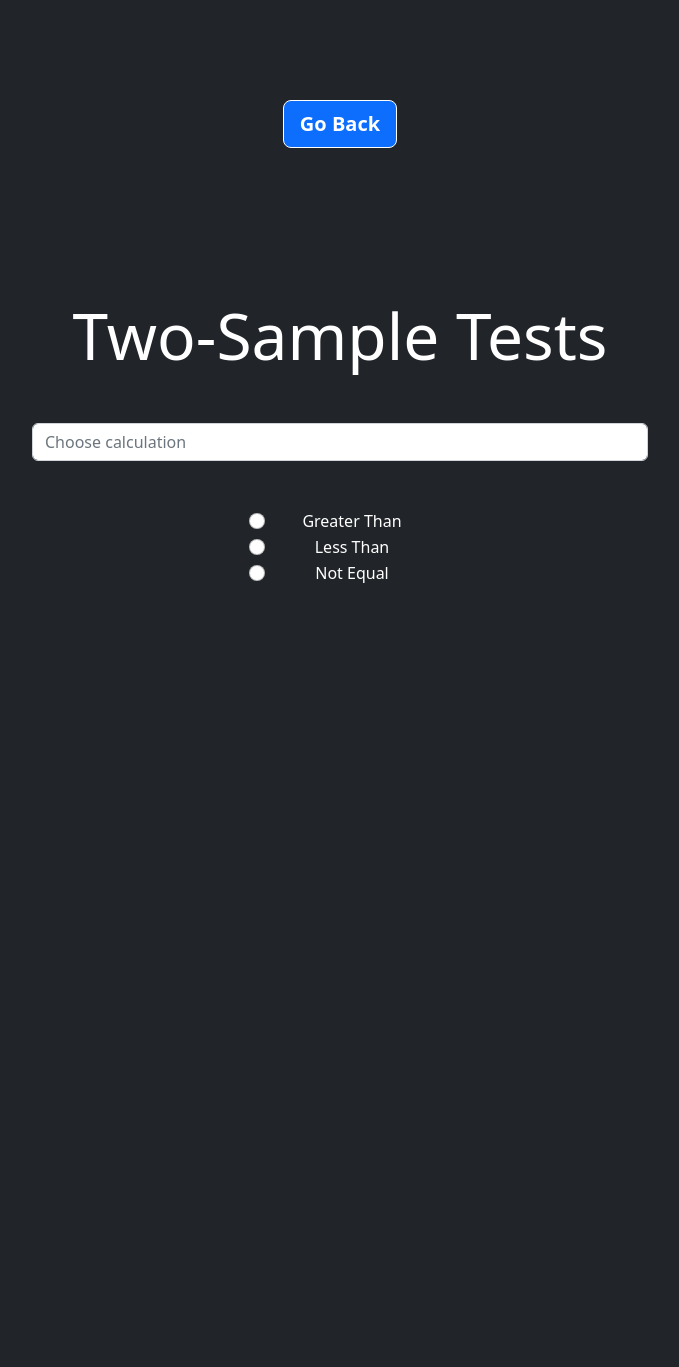
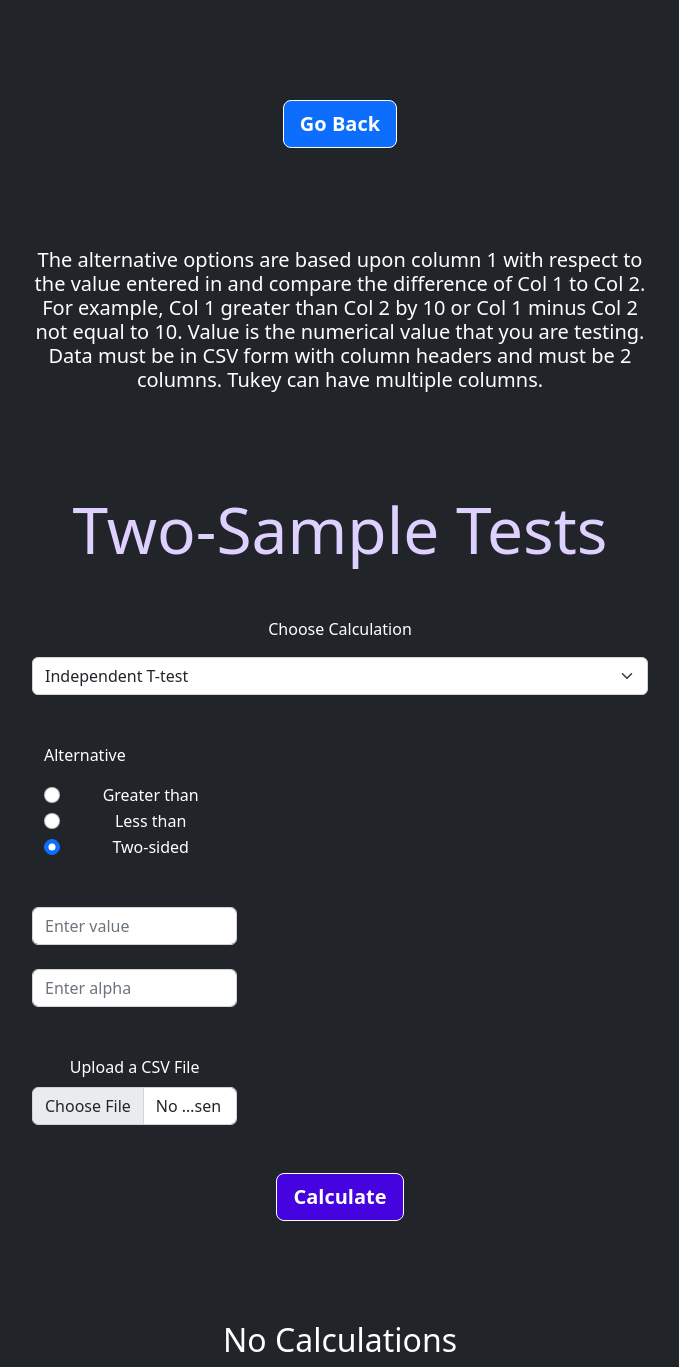
Before and after one commit to mkerekes1427/django-stats, a Django app: template templates/two-sample.html in a window 1280 px wide. Shown: the whole page, without its empty margins (300-979 px from the left). Before the commit the page ends 583 px from the top, so only its background shows below. Run offline with Django 3.2, Linux system fonts and the light colour scheme; the template is opened without the code that fills it, so the values that code supplies are empty; some libraries are stand-ins or nearby versions.

Commit message:
Working on 2 sample

```diff
--- a/templates/one-sample.html
+++ b/templates/one-sample.html
@@ -20,7 +20,7 @@
     <h5 class="text-center" style="margin-bottom: 100px;">The alternative options are based upon column 1 with respect to the value entered in.
         For example, Col 1 greater than 10 or Col 1 not equal to 10. Value is the numerical value that you are testing. Data must be in CSV form with column header and must be in a single column.</h5>
 
-    <h1 class="text-center display-3 mb-5" >One-Sample Tests</h1>
+    <h1 class="text-center display-3 mb-5" style="color:#ded0ff">One-Sample Tests</h1>
 
 
     <form method="POST" enctype="multipart/form-data">
--- a/templates/partials/prop1.html
+++ b/templates/partials/prop1.html
@@ -4,7 +4,7 @@
     <h1 class="mt-3 mb-3">Z Statistic: {{z_stat}}</h1>
     <h1 class="mb-3">P Value: {{p_value}}</h1>
     <h1 class="mb-3">Successes: {{success_pct}}%</h1>
-    <h1 class="mb-3">{{confidence}}% Interval : ({{low}}, {{high}})</h1>
+    <h1 class="mb-3">Two-Sided {{confidence}}% Interval : ({{low}}, {{high}})</h1>
 
     {% if p_value < alpha %}
     <h1 class="text-danger mt-5">Reject the Null</h1>
--- a/templates/two-sample.html
+++ b/templates/two-sample.html
@@ -4,38 +4,96 @@
 {% block content %}
 
 
+
 <div class="container col-6" style="margin-top: 100px;">
 
-    <a href="{% url 'home' %}" class="btn btn-lg btn-secondary fw-bold border-white mx-1 bg-primary" style="margin-bottom: 150px;">Go Back</a>
-    <h1 class="text-center display-3 mb-5" >Two-Sample Tests</h1>
+    {% if messages %}
+    {% for msg in messages %}
+    <div class="alert alert-danger alert-dismissible fade show" role="alert">
+        <strong>{{msg}}</strong>
+        <button type="button" class="btn-close" data-bs-dismiss="alert" aria-label="Close"></button>
+    </div>
+    {% endfor %}
+    {% endif %}
 
-    <input class="form-control col-6 mb-5" list="datalistOptions" id="exampleDataList" placeholder="Choose calculation">
-    <datalist id="datalistOptions">
-        <option value="T-test">
-        <option value="Paired T-test">
-        <option value="Z-Test">
-        <option value="Paired Z-test"></option>
-        <option value="Proportion (Agresti-Coul)">
-        <option value="Paired Proportion (Agresti-Caffo)">
-        <option value="Tukey">
-    </datalist>
+    <a href="{% url 'home' %}" class="btn btn-lg btn-secondary fw-bold border-white mx-1 bg-primary" style="margin-bottom: 100px;">Go Back</a>
+    <h5 class="text-center" style="margin-bottom: 100px;">The alternative options are based upon column 1 with respect to the value entered in and compare the difference of Col 1 to Col 2.
+        For example, Col 1 greater than Col 2 by 10 or Col 1 minus Col 2 not equal to 10. Value is the numerical value that you are testing. Data must be in CSV form with column headers and must be 2 columns. Tukey can have multiple columns.</h5>
 
-    <div class="container col-4">
+    <h1 class="text-center display-3 mb-5" style="color:#ded0ff">Two-Sample Tests</h1>
 
-        <div class="form-check">
-            <input class="form-check-input" type="radio" name="greater_than">
-            <label class="form-check-label" for="flexRadioDefault1">Greater Than</label>
-        </div>
-        <div class="form-check">
-            <input class="form-check-input" type="radio" name="less_than">
-            <label class="form-check-label" for="flexRadioDefault2">Less Than</label>
-        </div>
-        <div class="form-check">
-            <input class="form-check-input" type="radio" name="not_equal">
-            <label class="form-check-label" for="flexRadioDefault2">Not Equal</label>
+
+    <form method="POST" enctype="multipart/form-data">
+
+        {% csrf_token %}
+
+        <p>Choose Calculation</p>
+
+        <select class="form-select mb-5" aria-label="Select test" name="test" required hx-get="{% url 'two-sample' %}" hx-target="#form-swap" hx-swap="innerHTML">
+            <option value="ind-t">Independent T-test</option>
+            <option value="pair-t">Paired T-Test</option>
+            <option value="ind-z">Independent Z-Test</option>
+            <option value="pair-z">Paired Z-Test</option>
+            <option value="ind-prop">Independent Proportion (Z-Test)</option>
+            <option value="pair-prop">Paired Proportion (Z-Test)</option>
+            <option value="tukey">Tukey</option>
+        </select>
+
+
+        <div id="form-swap">
+
+            <div class="container col-6 mx-0 mb-5">
+
+                <p class="col-2">Alternative</p>
+
+                <div class="form-check col-8">
+                    <input class="form-check-input" type="radio" name="alternative" value="greater">
+                    <label class="form-check-label">Greater than</label>
+                </div>
+                <div class="form-check col-8">
+                    <input class="form-check-input" type="radio" name="alternative" value="less">
+                    <label class="form-check-label" >Less than</label>
+                </div>
+                <div class="form-check col-8">
+                    <input class="form-check-input" type="radio" name="alternative" value="two-sided" checked>
+                    <label class="form-check-label">Two-sided</label>
+                </div>
+
+            </div>
+
+            <div class="col-4 mb-5">
+                <input class="form-control mb-4" type="input" aria-label="value" name="value" placeholder="Enter value" required>
+                <input class="form-control mb-4" type="input" aria-label="alpha" name="alpha" placeholder="Enter alpha" required>
+            </div>
+
+            <div class="col-4 mb-5">
+                <label class="form-label">Upload a CSV File</label>
+                <input class="form-control" type="file" name="data_file" required>
+            </div>
+
+            <input class="btn btn-lg btn-secondary fw-bold border-white" type="submit" value="Calculate" style="background-color: #4503df; margin-bottom: 100px;">
+
         </div>
 
-    </div>
+
+
+    </form>
+
+    {% if calculations %}
+
+        {% if test == "t" %}
+        {% include 'partials/ttest_1.html' %}
+        {% elif test == "z" %}
+        {% include 'partials/ztest_1.html' %}
+        {% else %}
+        {% include 'partials/prop1.html' %}
+        {% endif %}
+
+
+
+    {% else %}
+    <h2>No Calculations</h2>
+    {% endif %}
 
 </div>
 
```
Also changed, not shown: calculations/stats_calculations.py (+32 -1 lines), calculations/views.py (+9 -1 lines), templates/partials/ttest_2.html (added, +20 -0 lines), templates/partials/tz_form.html (added, +31 -0 lines), templates/partials/tz2_form.html (renamed from templates/partials/tz_testform.html).
